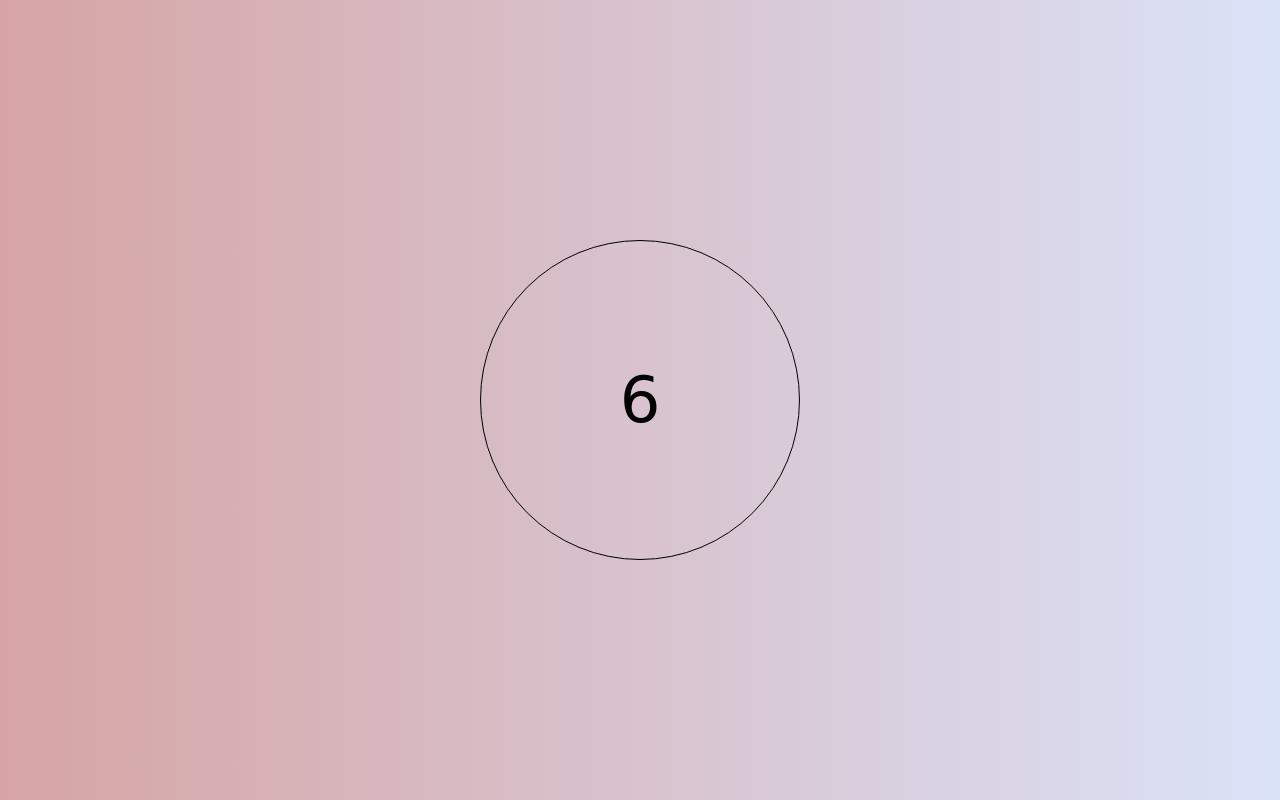
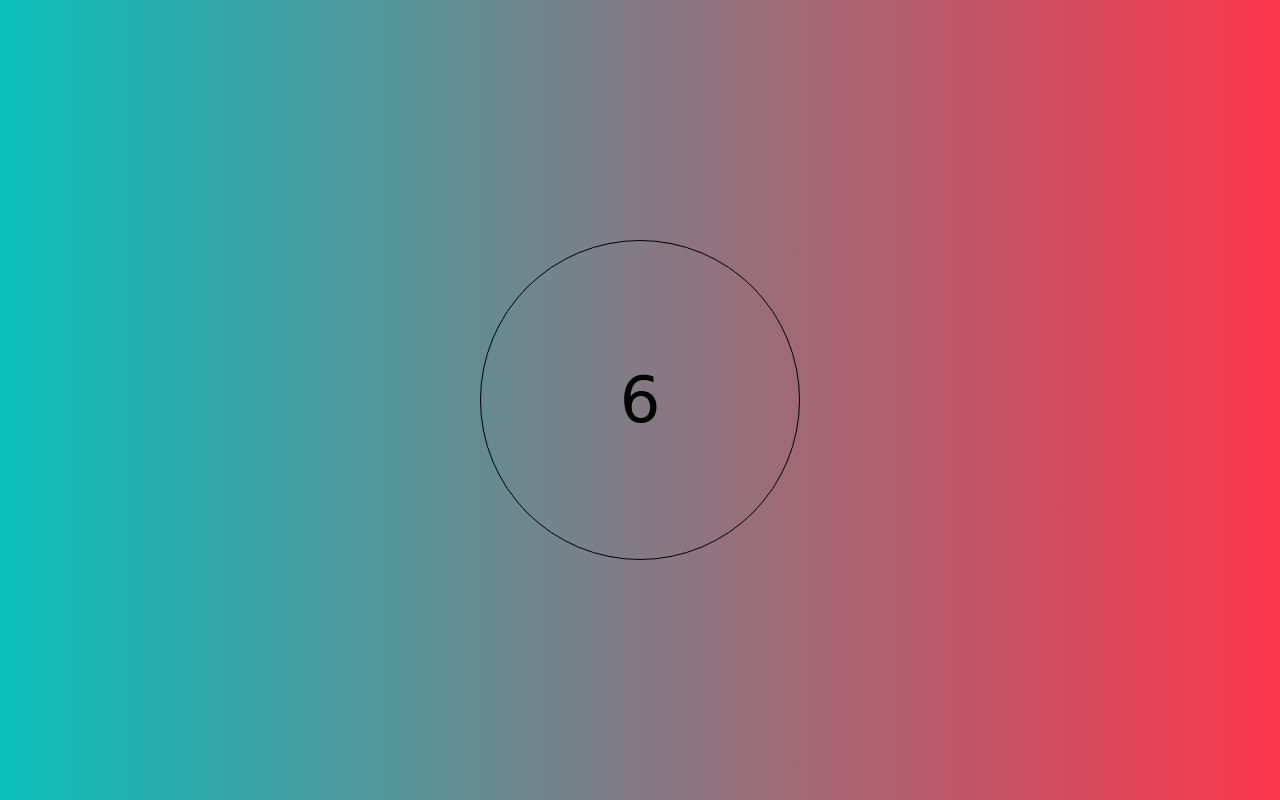
Before and after one commit to sbrenomartins/baby-foo, a plain HTML site: page index.html in a window 1280 px wide. Drawn offline with Linux system fonts and the light colour scheme; a web font is replaced by a local one.

Commit message:
update gradient

```diff
--- a/styles.css
+++ b/styles.css
@@ -11,10 +11,10 @@
   align-items: center;
   width: 100%;
   height: 100vh;
-  background: #DAE2F8;  /* fallback for old browsers */
-  background: -webkit-linear-gradient(to right, #D6A4A4, #DAE2F8);  /* Chrome 10-25, Safari 5.1-6 */
-  background: linear-gradient(to right, #D6A4A4, #DAE2F8); /* W3C, IE 10+/ Edge, Firefox 16+, Chrome 26+, Opera 12+, Safari 7+ */
-  /* W3C, IE 10+/ Edge, Firefox 16+, Chrome 26+, Opera 12+, Safari 7+ */
+  background: #FC354C;  /* fallback for old browsers */
+  background: -webkit-linear-gradient(to right, #0ABFBC, #FC354C);  /* Chrome 10-25, Safari 5.1-6 */
+  background: linear-gradient(to right, #0ABFBC, #FC354C); /* W3C, IE 10+/ Edge, Firefox 16+, Chrome 26+, Opera 12+, Safari 7+ */
+
 
 }
 
```
